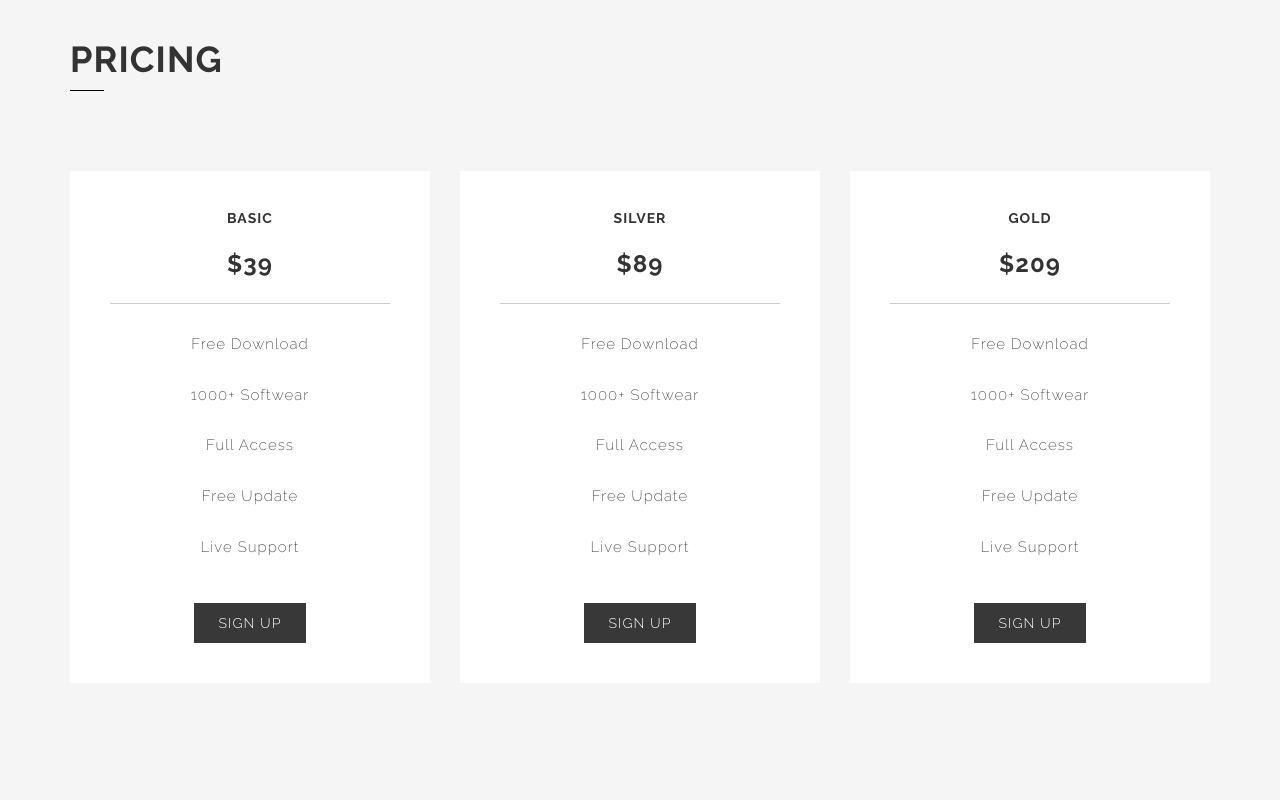
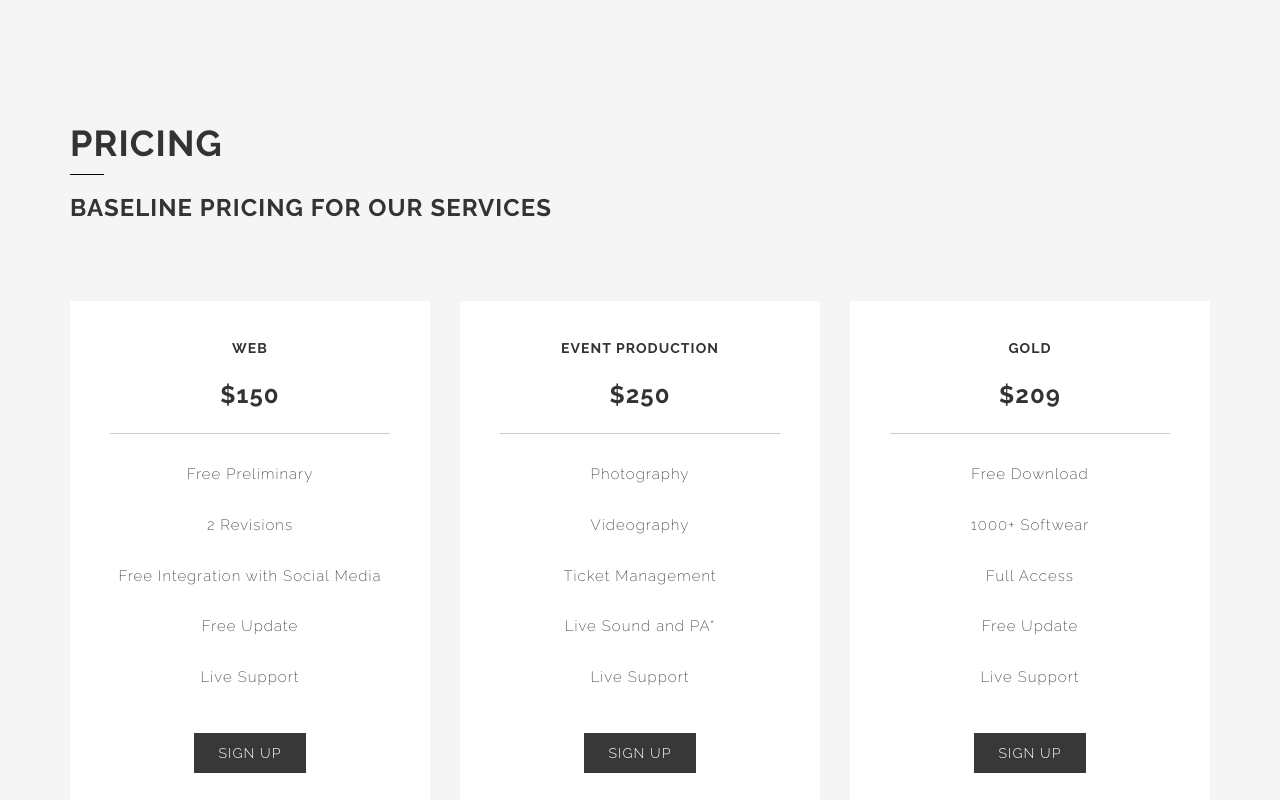
Before and after one commit to Dkomi/5Csite, a plain HTML site: page cluster/index.html in a window 1280 px wide. Shown: the part 2480-3280 px from the top of the page. Drawn offline with Linux system fonts and the light colour scheme.

Commit message:
polish v0.1

```diff
--- a/cluster/index.html
+++ b/cluster/index.html
@@ -150,7 +150,7 @@
 
 				<div class="col-md-4 col-sm-6 st-service">
 					<h2><i class="fa fa-calendar"></i> Event Production</h2>
-					<p>Our team is experienced in producing and realizing live events. Let us help you get from A to B for your event. Our team specializes in </p>
+					<p>Our team is experienced in producing and realizing live events. Let us worry about your needs, sit back and let the event roll. Our services for events include media production (live sound, filming, photography), marketing (advertising and pushing your event) and adminsitrative duties (check in, ticket sales) </p>
 				</div>
 
 				<div class="col-md-4 col-sm-6 st-service">
@@ -281,18 +281,19 @@
 					<div class="section-title">
 						<h1>Pricing</h1>
 						<span class="st-border"></span>
+						<h3>Baseline pricing for our services</h3>
 					</div>
 				</div>
 
 				<div class="col-sm-4">
 					<div class="st-pricing text-center">
-						<h5>Basic</h5>
-						<h3>$39</h3>
+						<h5>Web</h5>
+						<h3>$150</h3>
 						<div class="st-border"></div>
 						<ul>
-							<li>Free Download</li>
-							<li>1000+ Softwear</li>
-							<li>Full Access</li>
+							<li>Free Preliminary</li>
+							<li>2 Revisions</li>
+							<li>Free Integration with Social Media</li>
 							<li>Free Update</li>
 							<li>Live Support</li>
 						</ul>
@@ -302,14 +303,14 @@
 
 				<div class="col-sm-4">
 					<div class="st-pricing text-center">
-						<h5>Silver</h5>
-						<h3>$89</h3>
+						<h5>Event Production</h5>
+						<h3>$250</h3>
 						<div class="st-border"></div>
 						<ul>
-							<li>Free Download</li>
-							<li>1000+ Softwear</li>
-							<li>Full Access</li>
-							<li>Free Update</li>
+							<li>Photography</li>
+							<li>Videography</li>
+							<li>Ticket Management</li>
+							<li>Live Sound and PA*</li>
 							<li>Live Support</li>
 						</ul>
 						<a href="" class="btn btn-send">Sign Up</a>
@@ -331,7 +332,7 @@
 						<a href="" class="btn btn-send">Sign Up</a>
 					</div>
 				</div>
-
+				<p>* Please note that our services are tailored for each project and prices may be subject to change on a case by case basis to meet the specific needs of our clients.</p>
 			</div>
 		</div>
 	</section>
@@ -510,25 +511,25 @@
 			<div class="row">
 				<div class="col-sm-6 col-md-3">
 					<div class="fun-fact text-center">
-						<h3><i class="fa fa-thumbs-o-up"></i> <span class="st-counter">365</span></h3>
+						<h3><i class="fa fa-thumbs-o-up"></i> <span class="st-counter">25</span></h3>
 						<p>Happy Clients</p>
 					</div>
 				</div>
 				<div class="col-sm-6 col-md-3">
 					<div class="fun-fact text-center">
-						<h3><i class="fa fa-briefcase fa-6"></i> <span class="st-counter">73987</span></h3>
+						<h3><i class="fa fa-briefcase fa-6"></i> <span class="st-counter">19</span></h3>
 						<p>Completed Projects</p>
 					</div>
 				</div>
 				<div class="col-sm-6 col-md-3">
 					<div class="fun-fact text-center">
-						<h3><i class="fa fa-coffee"></i> <span class="st-counter">297345</span></h3>
+						<h3><i class="fa fa-coffee"></i> <span class="st-counter">297</span></h3>
 						<p>Cups of Coffee</p>
 					</div>
 				</div>
 				<div class="col-sm-6 col-md-3">
 					<div class="fun-fact text-center">
-						<h3><i class="fa fa-code"></i> <span class="st-counter">9823686</span></h3>
+						<h3><i class="fa fa-code"></i> <span class="st-counter">23686</span></h3>
 						<p>Lines of Code</p>
 					</div>
 				</div>
```
Also changed, not shown: 1 other file.
